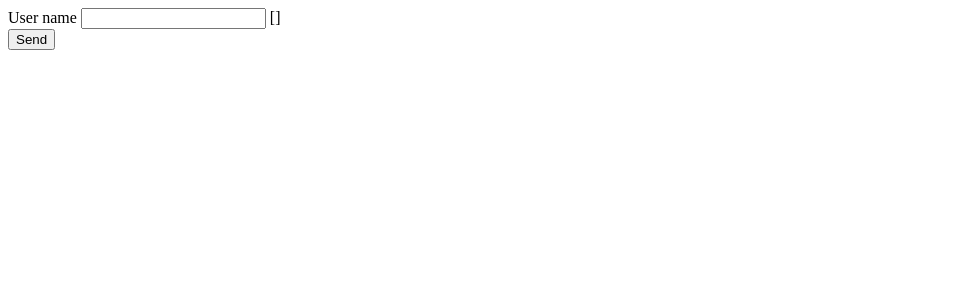
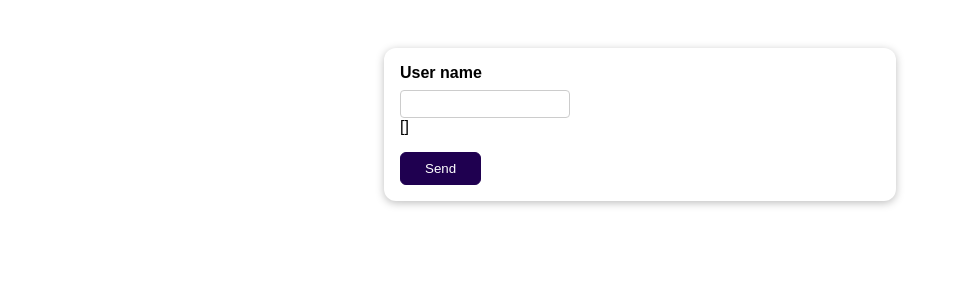
Before and after one commit to surajwate/feedback-django-example, a Django app: template reviews/templates/reviews/review.html in a window 1280 px wide. Shown: the top 300 px of the page, without its empty margins (0-955 px from the left). Run offline with Django 4.2, Linux system fonts and the light colour scheme; the template is opened without the code that fills it, so the values that code supplies are empty, except form fields; tables that the repository leaves empty hold one stand-in row (values such as "Sample post"); form fields are guessed from the names that the template uses.

Commit message:
adding styling

```diff
--- a/feedback/settings.py
+++ b/feedback/settings.py
@@ -116,7 +116,7 @@
 # Static files (CSS, JavaScript, Images)
 # https://docs.djangoproject.com/en/4.2/howto/static-files/
 
-STATIC_URL = 'static/'
+STATIC_URL = '/static/'
 
 # Default primary key field type
 # https://docs.djangoproject.com/en/4.2/ref/settings/#default-auto-field
--- /dev/null
+++ b/reviews/static/reviews/styles.css
@@ -0,0 +1,70 @@
+body {
+    font-family: sans-serif;
+    margin: 0;
+  }
+
+  form {
+    margin: 3rem auto;
+    width: 90%;
+    max-width: 30rem;
+    padding: 1rem;
+    border-radius: 12px;
+    background-color: white;
+    box-shadow: 0 2px 8px rgba(0, 0, 0, 0.26);
+  }
+
+  button {
+    cursor: pointer;
+    padding: 0.5rem 1.5rem;
+    border-radius: 6px;
+    background-color: #1f0050;
+    color: white;
+    border: 1px solid #1f0050;
+  }
+
+  button:hover,
+  button:active {
+    background-color: #320777;
+    border-color: #320777;
+  }
+
+  .form-control {
+    margin-bottom: 1rem;
+  }
+
+  .form-control input {
+    font: inherit;
+    padding: 0.25rem;
+    border-radius: 4px;
+    border: 1px solid #ccc;
+    display: block;
+    width: 10rem;
+  }
+
+  .form-control input:focus {
+    border-color: #1f0050;
+    outline: none;
+    background-color: #f4eeff;
+  }
+
+  .form-control label {
+    font-weight: bold;
+    display: block;
+    margin-bottom: 0.5rem;
+  }
+
+  .errorlist {
+    list-style: none;
+    margin: 0.5rem 0;
+    padding: 0;
+    color: #680000;
+  }
+
+  .errors input {
+    border-color: #680000;
+    background-color: #fde3e3;
+  }
+
+  .errors label {
+    color: #680000;
+  }
--- a/reviews/templates/reviews/review.html
+++ b/reviews/templates/reviews/review.html
@@ -1,9 +1,12 @@
+{% load static %}
+
 <!DOCTYPE html>
 <html lang="en">
 <head>
     <meta charset="UTF-8">
     <meta name="viewport" content="width=device-width, initial-scale=1.0">
     <title>Your Review</title>
+    <link rel="stylesheet" href="{% static 'reviews/styles.css' %}">
 </head>
 <body>
     <form action="/" method="POST">
```
